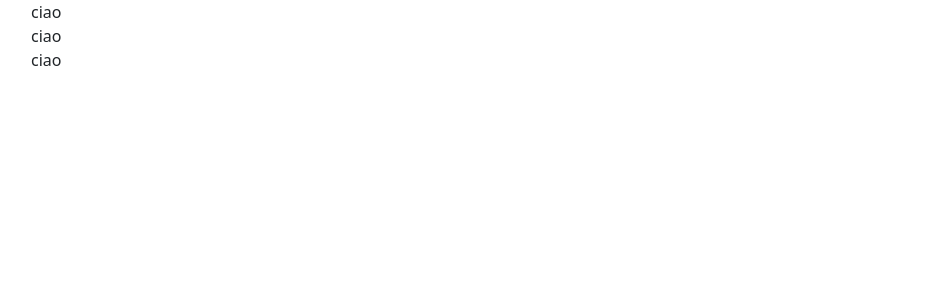
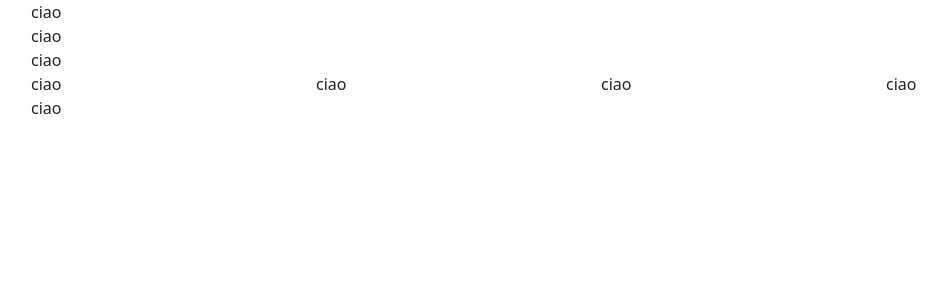
Before and after one commit to Fabiofljf/proj-html-vuejs, a Vue app: page / in a window 1280 px wide. Shown: the top 300 px of the page, without its empty margins (51-998 px from the left). Built offline with nearby package versions, Linux system fonts and the light colour scheme; the HTML template or start-up script is replaced by a standard one.

Commit message:
Add Footer -shell

```diff
--- a/src/App.vue
+++ b/src/App.vue
@@ -13,6 +13,29 @@
         </div>
       </div>
       <!-- /#site_header -->
+
+      <section id="site_footer">
+        <div class="container">
+          <div class="row flex-column">
+            <div class="col">
+              <div class="row">
+                <div class="col">ciao</div>
+                <!-- /.col -->
+                <div class="col">ciao</div>
+                <!-- /.col -->
+                <div class="col">ciao</div>
+                <!-- /.col -->
+                <div class="col">ciao</div>
+                <!-- /.col -->
+              </div>
+            </div>
+            <!-- /.col -->
+            <div class="col">ciao</div>
+            <!-- /.col -->
+          </div>
+        </div>
+      </section>
+      <!-- /#site_footer -->
   </div>
 </template>
 
```
